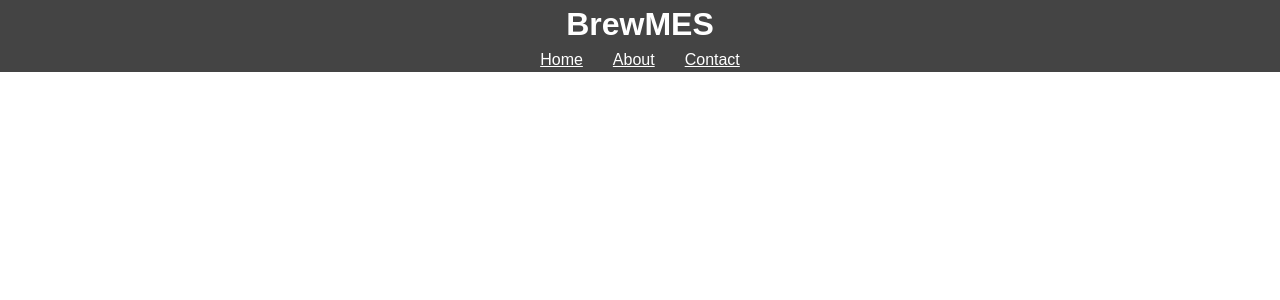
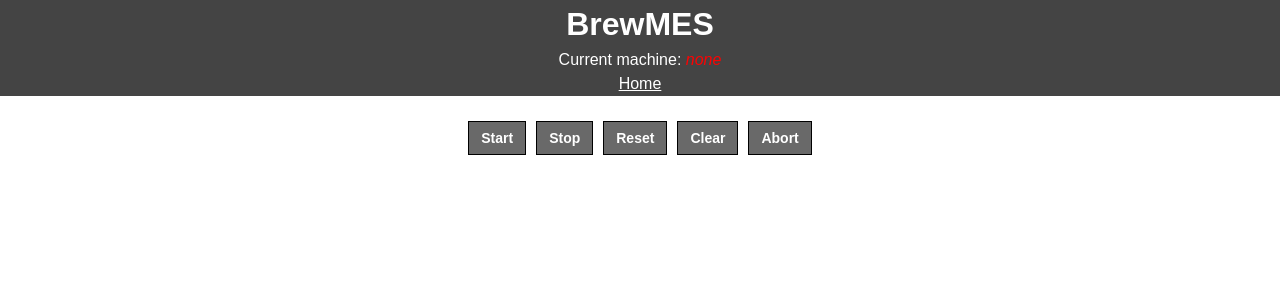
Before and after one commit to dottore1/Java-application, a React (Create React App) app in the folder WebApplication/: page /control in a window 1280 px wide. Shown: the top 300 px of the page. Built offline with nearby package versions, Linux system fonts and the light colour scheme.

Commit message:
Contain current machine in presentation and add control commands  (#90)
* Add functionality to save currentMachine in the presentation session and add control buttons

```diff
--- a/WebApplication/src/App.js
+++ b/WebApplication/src/App.js
@@ -1,33 +1,50 @@
 import React, { Component } from 'react';
 import { BrowserRouter as Router, Route} from 'react-router-dom';
 import Header from "./components/layout/Header";
-import About from './components/pages/About';
-import Sample1 from './components/Sample1';
-import Sample2 from './components/Sample2';
 import MachineList from './components/MachineList';
-
+import Control from './components/Control';
 import './App.css';
 
 export class App extends Component {
+	//This is the global state that contains variables relevant to multiple components
+	state = {
+		currentMachine: {
+			ip: "none",
+			id: ""
+		}
+    };
+
+	//Function to save the newly selected currentMachine in the state.
+	setCurrentMachine = (machine) => {
+		this.setState({ currentMachine: machine });
+	}
+
+	//Contains the HTML that is to be rendered for the user
+	//This really just contains references to all the different components
 	render() {
 		return (
 			<Router>
 				<div className="App">
-					<Header />
+					<Header
+						machine={this.state.currentMachine}
+					/>
 					<div className="container">
+
 						<Route exact path="/" render={props => (
 							<React.Fragment>
-								<MachineList />
-							</React.Fragment>
-						)} />
-						<Route exact path="/contact" render={props => (
-							<React.Fragment>
-								<Sample1 />
-								<Sample2 />
+								<MachineList
+									setCurrentMachine={this.setCurrentMachine}
+								/>
 							</React.Fragment>
 						)} />
 
-						<Route path="/about" component={About} />
+						<Route exact path="/control" render={props => (
+							<React.Fragment>
+								<Control
+									currentMachine={this.state.currentMachine}
+								/>
+							</React.Fragment>
+						)} />
 
 					</div>
 				</div>
--- /dev/null
+++ b/WebApplication/src/components/Control.js
@@ -0,0 +1,77 @@
+import React, { Component } from 'react'
+
+export class Control extends Component {
+
+    //Handler method for the buttons.
+    buttonPress = (e) => {
+        //Created a JSON object with "command: {the command stored on the respective button}"
+        let data = {
+            command: e.target.value
+        }
+
+        //Sends the HTTP request to the API
+        fetch("http://localhost:8080/api/machines/" + this.props.currentMachine.id + "/command", {
+            method: "PUT",
+            headers: {'Content-Type': 'application/json'},
+            body: JSON.stringify(data)
+        })
+    }
+
+    //Contains the HTML that is to be rendered for the user
+    render() {
+        return (
+            <div>
+                <button
+                    style={btnStyle}
+                    value="start"
+                    onClick={this.buttonPress}
+                >
+                    Start
+                </button>
+                <button
+                    style={btnStyle}
+                    value="stop"
+                    onClick={this.buttonPress}
+                >
+                    Stop
+                </button>
+                <button
+                    style={btnStyle}
+                    value="reset"
+                    onClick={this.buttonPress}
+                >
+                    Reset
+                </button>
+                <button
+                    style={btnStyle}
+                    value="clear"
+                    onClick={this.buttonPress}
+                >
+                    Clear
+                </button>
+                <button
+                    style={btnStyle}
+                    value="abort"
+                    onClick={this.buttonPress}
+                >
+                    Abort
+                </button>
+            </div>
+        )
+    }
+}
+
+//Styling for the buttons
+const btnStyle = {
+    backgroundColor: "#696969",
+    border: "1px solid #000",
+    display: "inline-block",
+    color: "#fff",
+    fontSize: "14px",
+    fontWeight: "bold",
+    padding: "8px 12px",
+    margin: "0px 5px",
+    textDecoration: "none",
+}
+
+export default Control
--- a/WebApplication/src/components/MachineList.js
+++ b/WebApplication/src/components/MachineList.js
@@ -1,10 +1,14 @@
 import React, { Component } from 'react'
+import { Link } from 'react-router-dom'
 
 export class MachineList extends Component {
     //State contains all the variables of the class
     state = {
         machines: [],
-        selectedMachine: "default"
+        selectedMachine: {
+            ip: "default",
+            id: "default"
+        }
     };
 
 
@@ -13,37 +17,36 @@ export class MachineList extends Component {
         fetch('http://localhost:8080/api/machines')
         .then(response => response.json())
         .then(data => {
+            //Loops through and add all machines to the list of machines
             data.forEach(element => {
                 this.setState({ machines: [...this.state.machines, {label: element.ip, value: element.id}] });
             });
-            console.log(this.state)
+
+            //Sets first machine as default as the list will have it selected initially
+            this.setState({selectedMachine: {
+                ip: this.state.machines[0].label,
+                id: this.state.machines[0].value
+            }})
         });
     }
 
     //When button is pressed we send the
     selectMachineHandler = () => {
-        //console.log(this.state.selectedMachine)
-        let data = {
-            id: this.state.selectedMachine
-        }
-
-        fetch("http://localhost:8080/api/currentmachine/", {
-            method: "PUT",
-            headers: {'Content-Type': 'application/json'},
-            body: JSON.stringify(data)
-        })
-        .then(response => {
-            if (response.status === 200) {
-                window.location.href = '/about';
-            }
-        })
+        //Sends the current machine to App.js
+        this.props.setCurrentMachine(this.state.selectedMachine)
     }
 
+    //Handler for the selection of a new machine in the list
     change = (e) => {
-        this.setState({selectedMachine: e.target.value})
+        let selectedJSON = JSON.parse(e.target.value)
+
+        this.setState({selectedMachine: {
+            ip: selectedJSON.label,
+            id: selectedJSON.value
+        }})
     }
 
-    //Contains everything we wish to render to the user
+    //Contains the HTML that is to be rendered for the user
     render() {
         return (
             <div>
@@ -51,13 +54,11 @@ export class MachineList extends Component {
 
                 <select
                         size="10"
-                        value={this.state.selectedMachine}
-                        onChange={(e) => this.setState({selectedMachine: e.target.value})}
+                        onChange={this.change}
                 >
-                    <option disabled selected value value="default"> -- select an option -- </option>
                     {this.state.machines.map((option) => (
                         <option
-                            value={option.value}
+                            value={JSON.stringify(option)}
                             key={option.value}
                         >
                             {option.label}
@@ -66,13 +67,28 @@ export class MachineList extends Component {
                 </select>
 
                 <br></br>
-                <button onClick={this.selectMachineHandler}>Select machine</button>
+
+                <Link to="/control">
+                    <button onClick={this.selectMachineHandler} style={btnStyle}>Connect</button>
+                </Link>
+
             </div>
         )
     }
 }
 
-
-
+//Styling of the button
+const btnStyle = {
+    backgroundColor: "#696969",
+    border: "1px solid #000",
+    display: "inline-block",
+    color: "#fff",
+    fontSize: "14px",
+    fontWeight: "bold",
+    padding: "8px 12px",
+    margin: "0px 5px",
+    textDecoration: "none",
+    width: "10%"
+}
 
 export default MachineList
--- a/WebApplication/src/components/Sample1.js
+++ /dev/null
@@ -1,16 +0,0 @@
-import React, { Component } from 'react'
-
-export class Sample1 extends Component {
-    render() {
-        return (
-            <form>
-                <label for="fname">First name:</label> <br></br>
-                <input type="text" id="fname" name="fname"/> <br></br>
-                <label for="lname">Last name:</label> <br></br>
-                <input type="text" id="lname" name="lname"/>
-            </form>
-        )
-    }
-}
-
-export default Sample1
--- a/WebApplication/src/components/Sample2.js
+++ /dev/null
@@ -1,13 +0,0 @@
-import React, { Component } from 'react'
-
-export class Sample2 extends Component {
-    render() {
-        return (
-            <div>
-                <h1>SAMPLE2 TITLE</h1>
-            </div>
-        )
-    }
-}
-
-export default Sample2
--- a/WebApplication/src/components/layout/Header.js
+++ b/WebApplication/src/components/layout/Header.js
@@ -1,25 +1,40 @@
-import React from 'react'
+import React, { Component } from 'react'
 import { Link } from 'react-router-dom'
 
-export default function Header() {
+export class Header extends Component {
+
+    //Styling for the text displaying currentMachine
+    textStyle = () => {
+        return {
+            color: this.props.machine.ip === "none" ?
+            "#fc0303" : "#00bf06"
+        }
+    }
+
+    //Contains the HTML that is to be rendered for the user
+    render() {
         return (
             <header style={headerStyle}>
                 <h1>BrewMES</h1>
+                <p>Current machine: <i style={this.textStyle()}>{this.props.machine.ip}</i></p>
                 <Link style={linkStyle} to="/">Home</Link>
-            <Link style={linkStyle} to="/about">About</Link>
-            <Link style={linkStyle} to="/contact">Contact</Link>
             </header>
         )
     }
+}
 
+//Styling for the header
 const headerStyle = {
     background: "#444444",
     color: "#ffffff",
     textAlign: "center",
 }
 
+//Styling of the links
 const linkStyle = {
     color: "#ffffff",
     textDecoration: "underline",
     padding: "15px"
 }
+
+export default Header
--- a/WebApplication/src/components/pages/About.js
+++ /dev/null
@@ -1,10 +0,0 @@
-import React from 'react'
-
-export default function About() {
-    return (
-        <React.Fragment>
-            <h1>About</h1>
-            <h3>This is our fine little about page containin no complex elements :)</h3>
-        </React.Fragment>
-    )
-}
```
Lines whose indentation alone changed are shown as unchanged.
